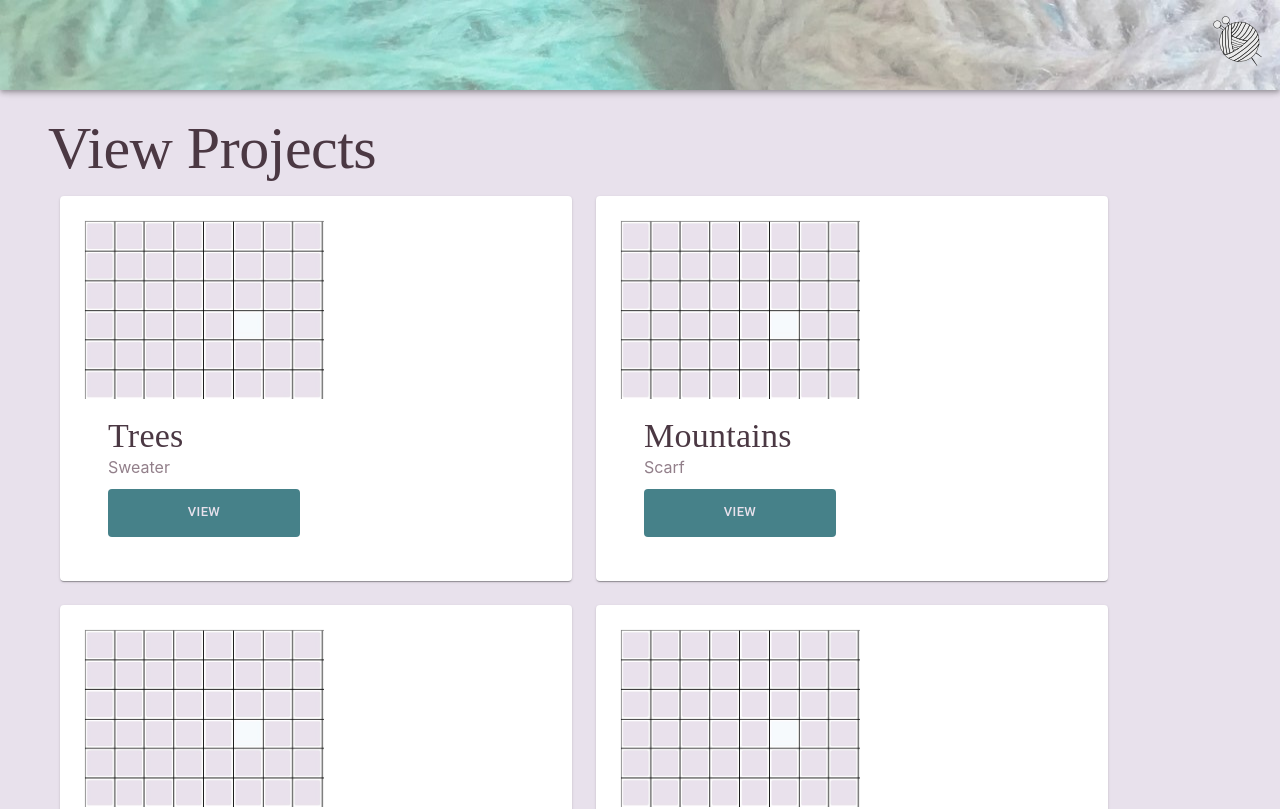
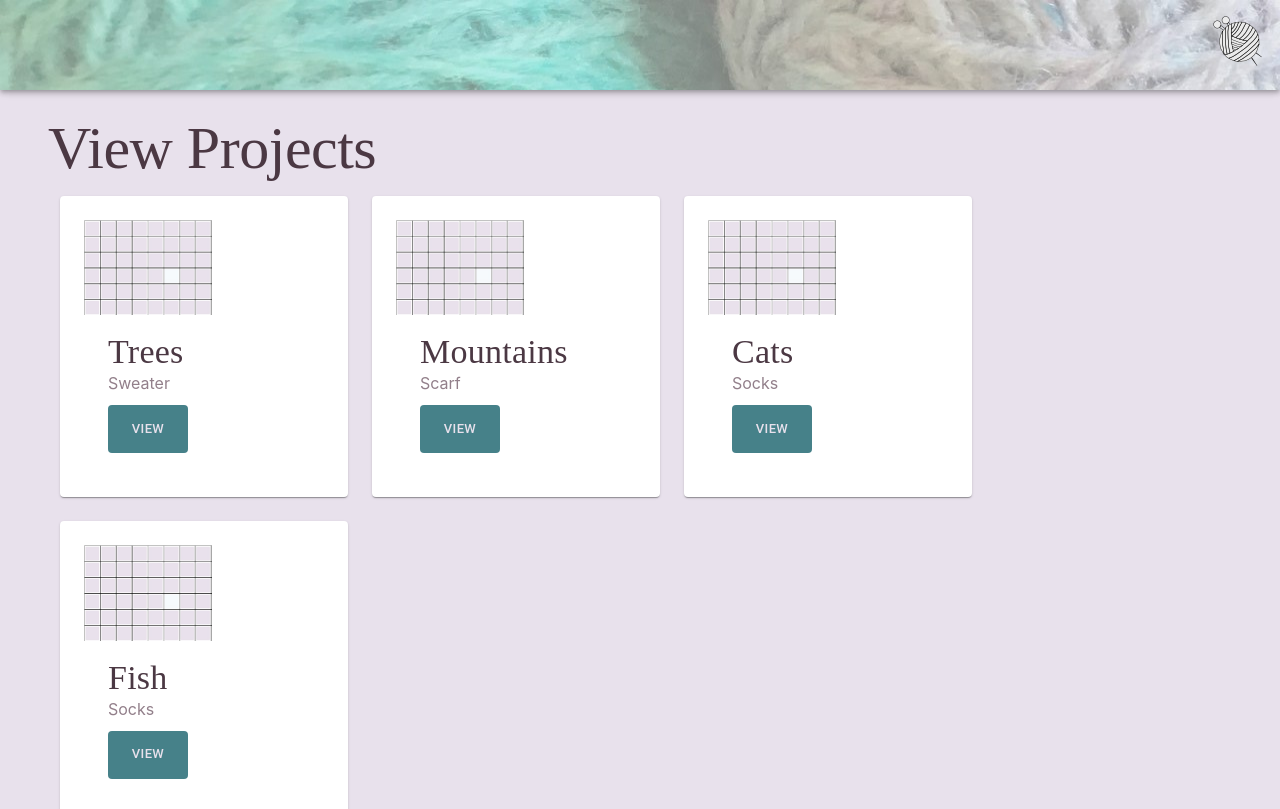
Before and after one commit to IsabelMcIlroy/KnitAndPearl, a React (Create React App) app: page /KnittingProjectManager/ViewProject in a window 1280 px wide. Shown: the top 809 px of the page. Built offline with nearby package versions, Linux system fonts and the light colour scheme; a web font is replaced by a local one.

Commit message:
view page styling

```diff
--- a/src/PagesViewProjects/HelperComponents/ViewProjectCard.js
+++ b/src/PagesViewProjects/HelperComponents/ViewProjectCard.js
@@ -15,11 +15,11 @@ export const ViewProjectCard = ({ projectName, projectType }) => {
     <>
       <Card
         sx={{
-          maxWidth: "40vw",
+          width: "min-content",
           margin: "12px",
         }}
       >
-        <CardContent sx={{ display: "flex", flexWrap: "wrap" }}>
+        <CardContent sx={{ display: "flex", flexWrap: "wrap", flexGrow: "1" }}>
           <img
             src={exampleImg}
             alt="example"
--- a/src/PagesViewProjects/ViewProject.js
+++ b/src/PagesViewProjects/ViewProject.js
@@ -4,7 +4,7 @@ import { ViewProjectCard } from "./HelperComponents/ViewProjectCard";
 
 export const ViewProject = () => {
   return (
-    <Box sx={{ backgroundColor: palette.knittingGray }}>
+    <Box sx={{ backgroundColor: palette.knittingGray, minHeight: "100vh" }}>
       <Box
         sx={{
           padding: "112px 24px 12px 24px",
```
